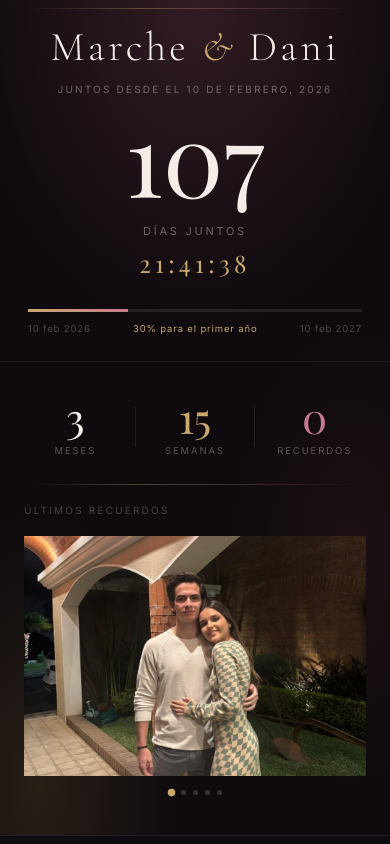
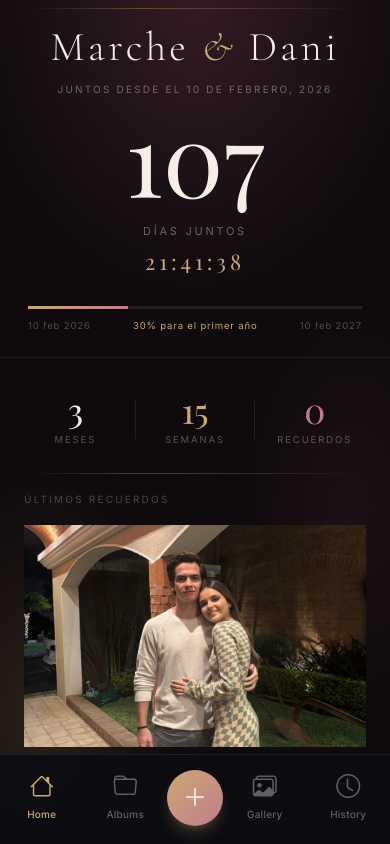
Before and after one commit to danielpinol/Fotos_Marce_Dani, an Angular app in the folder Frontend/: page / in a window 390 px wide. Built offline with nearby package versions, Linux system fonts and the light colour scheme; a web font is replaced by a local one.

Commit message:
Responsive for phones

```diff
--- a/Frontend/src/app/Componentes/albums/albums.css
+++ b/Frontend/src/app/Componentes/albums/albums.css
@@ -20,7 +20,7 @@
 /* ---- Mosaic ---- */
 .chapter-mosaic {
   position: relative;
-  height: 185px;
+  height: clamp(145px, 44vw, 200px);
   overflow: hidden;
 }
 
--- a/Frontend/src/app/Componentes/bottom-nav/bottom-nav.css
+++ b/Frontend/src/app/Componentes/bottom-nav/bottom-nav.css
@@ -12,11 +12,12 @@
   flex-direction: column;
   align-items: center;
   gap: 4px;
-  padding: 8px 16px 10px;
+  padding: 8px clamp(8px, 3.5vw, 16px) 10px;
   color: rgba(255, 255, 255, 0.35);
   transition: color 0.2s ease;
   text-decoration: none;
-  min-width: 56px;
+  min-width: 0;
+  flex: 1;
 }
 
 .nav-item.nav-active {
--- a/Frontend/src/app/Componentes/homepage/homepage.css
+++ b/Frontend/src/app/Componentes/homepage/homepage.css
@@ -66,7 +66,7 @@
 
 .time-display {
   font-family: 'Playfair Display', Georgia, serif;
-  font-size: 24px;
+  font-size: clamp(16px, 5.5vw, 24px);
   font-weight: 300;
   letter-spacing: 0.18em;
   color: #c9a96e;
@@ -151,7 +151,7 @@
 
 .stat-val {
   font-family: 'Playfair Display', Georgia, serif;
-  font-size: 42px;
+  font-size: clamp(26px, 9vw, 42px);
   font-weight: 300;
   line-height: 1;
   font-variant-numeric: tabular-nums;
@@ -190,7 +190,7 @@
 
 .photo-card {
   width: 100%;
-  height: 240px;
+  height: clamp(185px, 57vw, 265px);
   background: rgba(245, 237, 232, 0.025);
   border: 1px solid rgba(245, 237, 232, 0.07);
   display: flex;
@@ -208,7 +208,7 @@
 
 .upload-card {
   width: 100%;
-  height: 240px;
+  height: clamp(185px, 57vw, 265px);
   border: 1px dashed rgba(201, 169, 110, 0.25);
   display: flex;
   flex-direction: column;
--- a/Frontend/src/app/app.css
+++ b/Frontend/src/app/app.css
@@ -8,7 +8,7 @@
   position: relative;
   width: 100%;
   max-width: 480px;
-  min-height: 100vh;
+  height: 100dvh;
   background-color: #0e0a0d;
   background-image:
     radial-gradient(ellipse 90% 55% at 50% 0%,  rgba(180, 90, 115, 0.22) 0%, transparent 65%),
```
Also changed, not shown: 1 other file (tests, documents, lock files or other folders).
